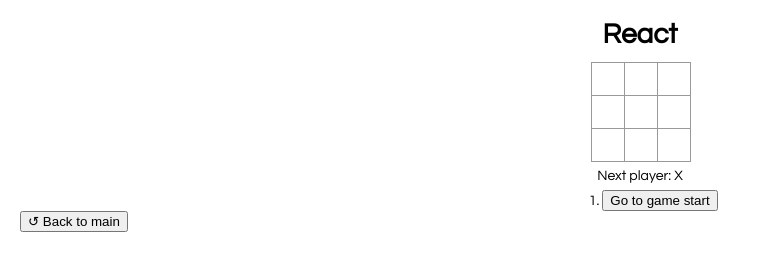
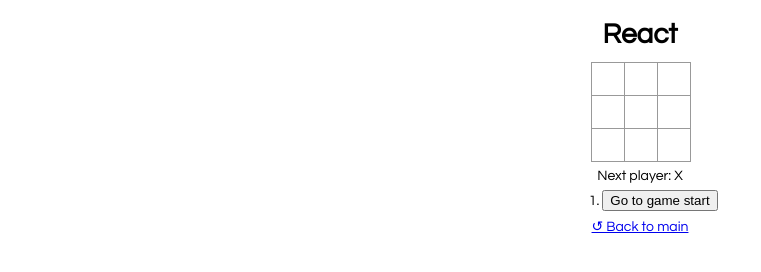
Before and after one commit to yammerz/tictactoe, a plain HTML site: page react/index.html in a window 1280 px wide. Shown: the whole page, without its empty margins (0-761 px from the left). Drawn offline with nearby package versions, Linux system fonts and the light colour scheme.

Commit message:
Swap button for link

```diff
--- a/react/index.html
+++ b/react/index.html
@@ -14,9 +14,7 @@
 
     <h1>React</h1>
     <div id="root"></div>
-    <button type="button" onclick="history.back();">
-        &#8634; Back to main
-        </button>
+    <a href="../"> &#8634; Back to main</a>
     <script type="text/babel" src="src/index.js"></script>
   </body>
 </html>
```
